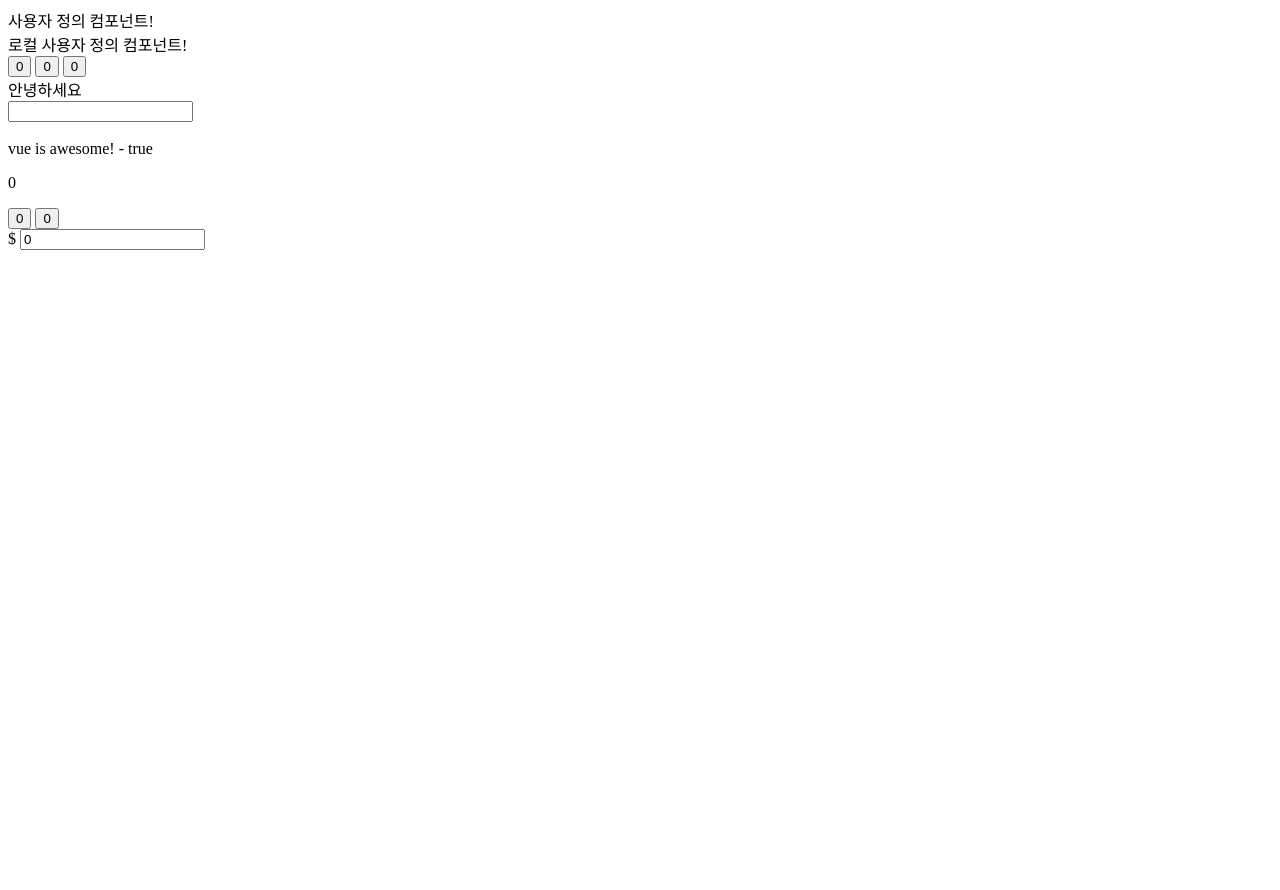
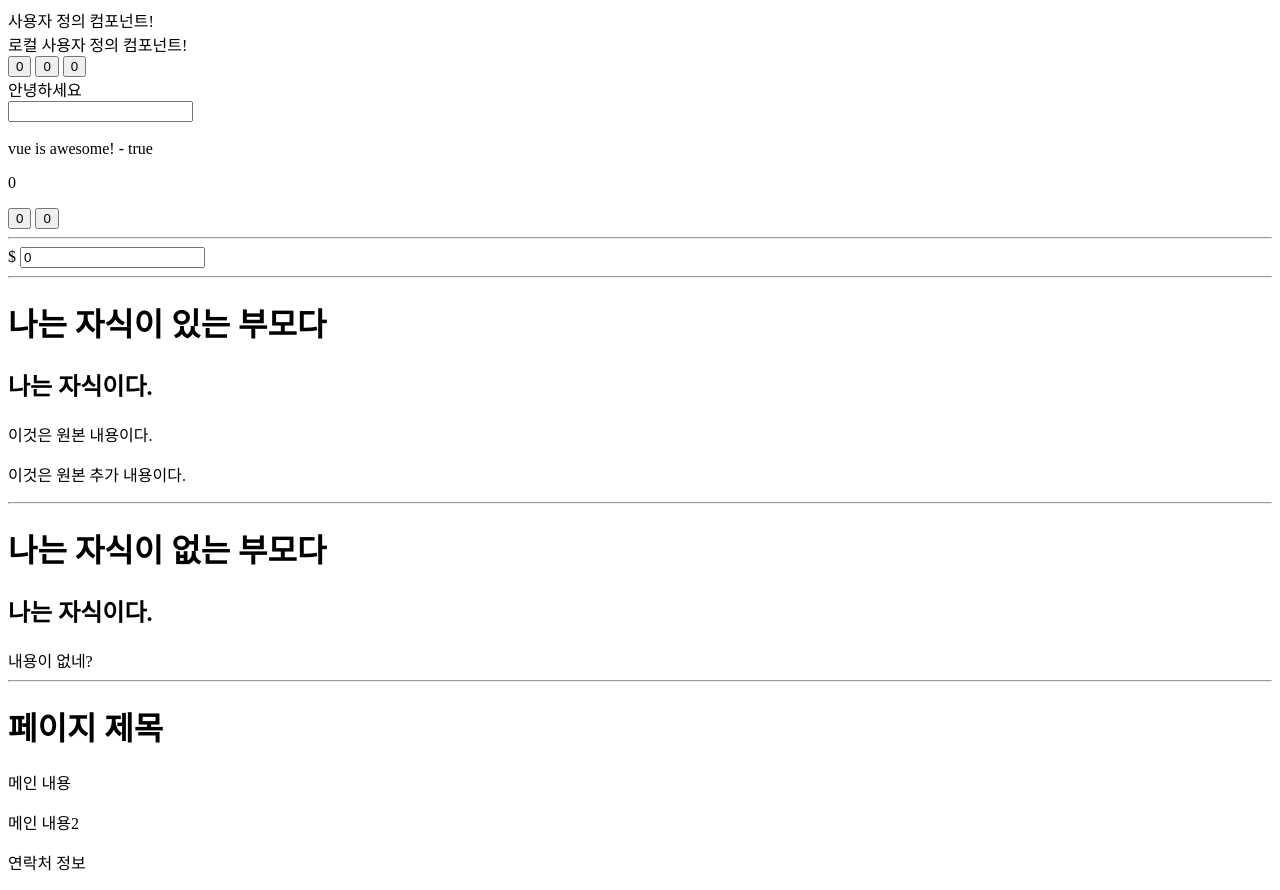
Before and after one commit to iDev0/vue.js.sample, a plain HTML site: page component.html in a window 1280 px wide. Before the commit the page ends 800 px from the top, so only its background shows below. Drawn offline with nearby package versions, Linux system fonts and the light colour scheme.

Commit message:
no message

```diff
--- a/component.html
+++ b/component.html
@@ -30,8 +30,33 @@
             <button-counter v-on:increment="incrementTotal"></button-counter>
             <button-counter v-on:increment="incrementTotal"></button-counter>
         </div>
+        <hr>
         <div id="example4">
             <currency-input v-model="price"></currency-input>
+        </div>
+        <hr>
+        <div id="example5">
+            <div>
+                <h1>나는 자식이 있는 부모다</h1>
+                <my-component>
+                    <p>이것은 원본 내용이다.</p>
+                    <p>이것은 원본 추가 내용이다.</p>
+                </my-component>
+            </div>
+            <hr>
+            <div>
+                <h1>나는 자식이 없는 부모다</h1>
+                <my-component></my-component>
+            </div>
+            <hr>
+            <div>
+                <app-layout>
+                    <h1 slot='header'>페이지 제목</h1>
+                    <p>메인 내용</p>
+                    <p>메인 내용2</p>
+                    <p slot='footer'>연락처 정보</p>
+                </app-layout>
+            </div>
         </div>
     </body>
 
@@ -222,8 +247,6 @@
                 }
 
                 this.$emit('input', Number(formattedValue))
-
-
             }
 
           }
@@ -236,7 +259,43 @@
           }
         })
 
-        // slot
+
+        // ====================================================================
+        // slot 을 사용한 컨텐츠 배포
+        // ====================================================================
+
+        // 하위 컴포넌트에 최소한 하나의 콘텐츠가 포함되어 있지 않으면
+        // 부모 콘텐츠가 삭제됨
+        // 원래 '<slot>' 태그 안에 있는 내용은 대체 콘텐츠 로 간주됨.
+        // 대체 콘텐츠는 하위 범위에서 컴파일되며, 삽입할 내용이 없는 경우 표시됨
+        Vue.component('my-component', {
+            template : '<div><h2>나는 자식이다.</h2><slot>내용이 없네?</slot></div>'
+        })
+
+        // 이름을 가진 slot
+        // '<slot>' 은 특별한 속성인 name 을 가지고 있습니다.
+        Vue.component('app-layout', {
+            template : `
+            <div class="container">
+            <header>
+                <slot name="header"></slot>
+            </header>
+            <main>
+                <slot></slot>
+            </main>
+            <footer>
+                <slot name="footer"></slot>
+            </footer>
+            </div>
+            `
+        })
+
+        new Vue({
+            el : '#example5'
+        })
+
+
+
         // slot-scope
         // template
         // <component>, is
```
